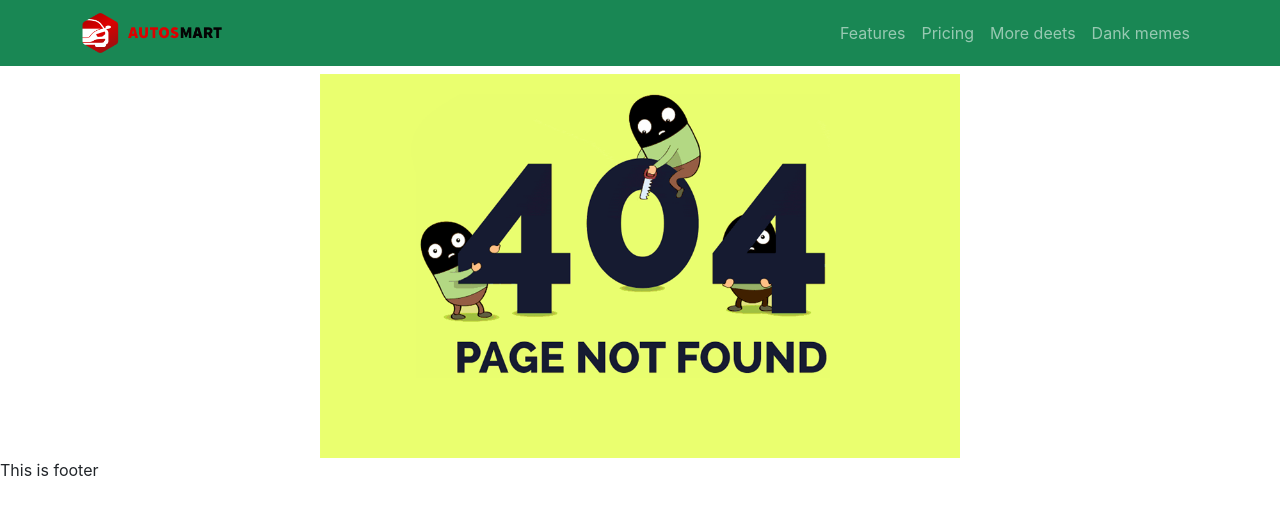
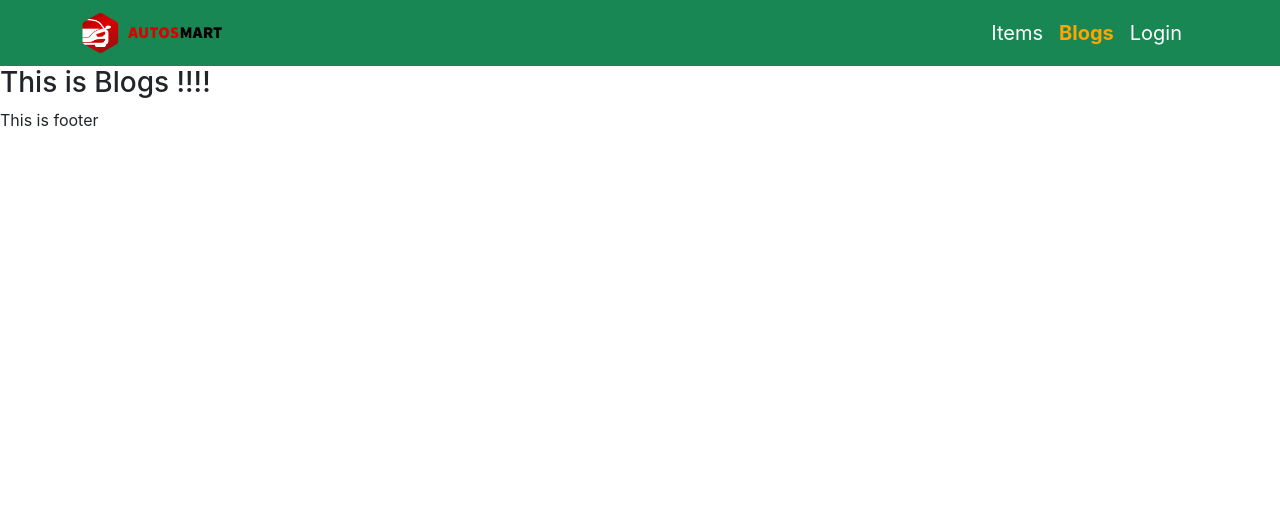
Before and after one commit to Zohorl/assignment-11-autos-mart-client, a React (Create React App) app: page /blogs in a window 1280 px wide. Shown: the top 514 px of the page. Built offline with nearby package versions, Linux system fonts and the light colour scheme; no server answers.

Commit message:
header updated

```diff
--- a/src/App.js
+++ b/src/App.js
@@ -1,9 +1,11 @@
 import { Route, Routes } from 'react-router-dom';
 import { ToastContainer } from 'react-toastify';
 import './App.css';
+import Blogs from './components/Blogs/Blogs';
 import Footer from './components/Footer/Footer';
 import Header from './components/Header/Header';
 import Home from './components/Home/Home';
+import Items from './components/Items/Items';
 import Login from './components/Login/Login';
 import NotFound from './components/NotFound/NotFound';
 import Register from './components/Register/Register';
@@ -15,6 +17,8 @@ function App() {
       <Routes>
         <Route path='/' element={<Home></Home>}></Route>
         <Route path='/home' element={<Home></Home>}></Route>
+        <Route path='/items' element={<Items></Items>}></Route>
+        <Route path='/blogs' element={<Blogs></Blogs>}></Route>
         <Route path='/login' element={<Login></Login>}></Route>
         <Route path='/register' element={<Register></Register>}></Route>
         <Route path='*' element={<NotFound></NotFound>}></Route>
--- /dev/null
+++ b/src/components/Blogs/Blogs.js
@@ -0,0 +1,11 @@
+import React from 'react';
+
+const Blogs = () => {
+    return (
+        <div>
+            <h3>This is Blogs !!!!</h3>
+        </div>
+    );
+};
+
+export default Blogs;
--- a/src/components/Header/Header.js
+++ b/src/components/Header/Header.js
@@ -1,13 +1,23 @@
+import { signOut } from 'firebase/auth';
 import React from 'react';
 import { Container, Nav, Navbar } from 'react-bootstrap';
+import { useAuthState } from 'react-firebase-hooks/auth';
 import { Link } from 'react-router-dom';
+import auth from '../../firebase.init';
 import logo from '../../images/logo.png';
+import CustomLink from '../CustomLink/CustomLink';
 
 
 
 const Header = () => {
+
+    const handleSignOut = () => {
+        signOut(auth);
+    };
+    const [user] = useAuthState(auth);
+
     return (
-        <div>
+
         <Navbar collapseOnSelect expand="lg" sticky='top' bg="success" variant="dark">
             <Container>
                 <Navbar.Brand as={Link} to="/">
@@ -16,19 +26,22 @@ const Header = () => {
                 <Navbar.Toggle aria-controls="responsive-navbar-nav" />
                 <Navbar.Collapse id="responsive-navbar-nav">
                     <Nav className="ms-auto">
-                            <Nav.Link href="#features">Features</Nav.Link>
-                            <Nav.Link href="#pricing">Pricing</Nav.Link>
+                        <CustomLink to="/items" className="me-3 fs-5">Items</CustomLink>
+                        <CustomLink to="/blogs" className="me-3 fs-5">Blogs</CustomLink>
                     </Nav>
                     <Nav>
-                            <Nav.Link href="#deets">More deets</Nav.Link>
-                            <Nav.Link eventKey={2} href="#memes">
-                                Dank memes
-                            </Nav.Link>
+                        {
+                            user ?
+                                <button onClick={handleSignOut} className="btn btn-link text-white text-decoration-none">Sign Out</button>
+                                :
+                                <CustomLink to="/login" className="me-3 fs-5">Login</CustomLink>
+                        }
+
                     </Nav>
                 </Navbar.Collapse>
             </Container>
         </Navbar>
-        </div>
+
     );
 };
 
--- a/src/components/Home/Home.js
+++ b/src/components/Home/Home.js
@@ -6,9 +6,8 @@ import Login from '../Login/Login';
 const Home = () => {
     return (
         <div>
-            <h1>This is home</h1>
+
             <Banner></Banner>
-            <Login></Login>
             <Items></Items>
         </div>
     );
```
Also changed, not shown: src/components/Blogs/Blogs.css (added). Lines whose indentation alone changed are shown as unchanged.
